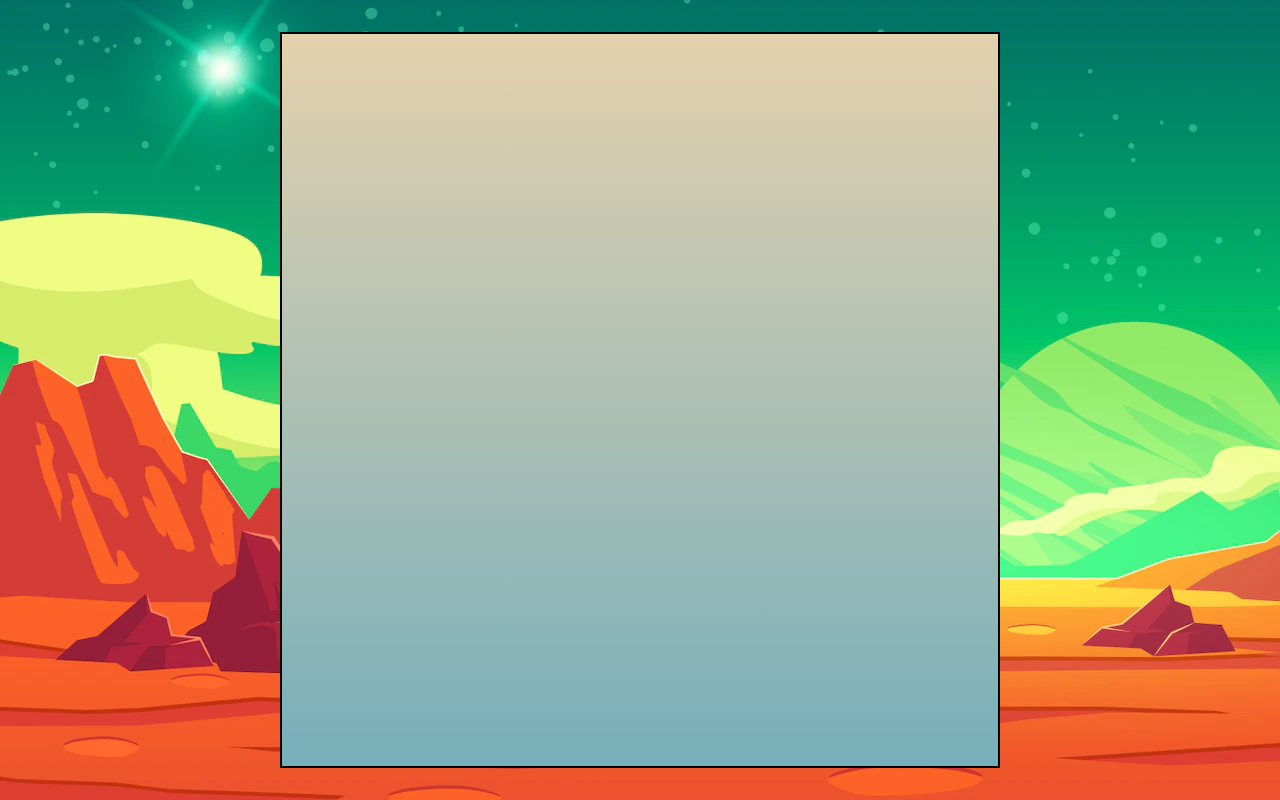
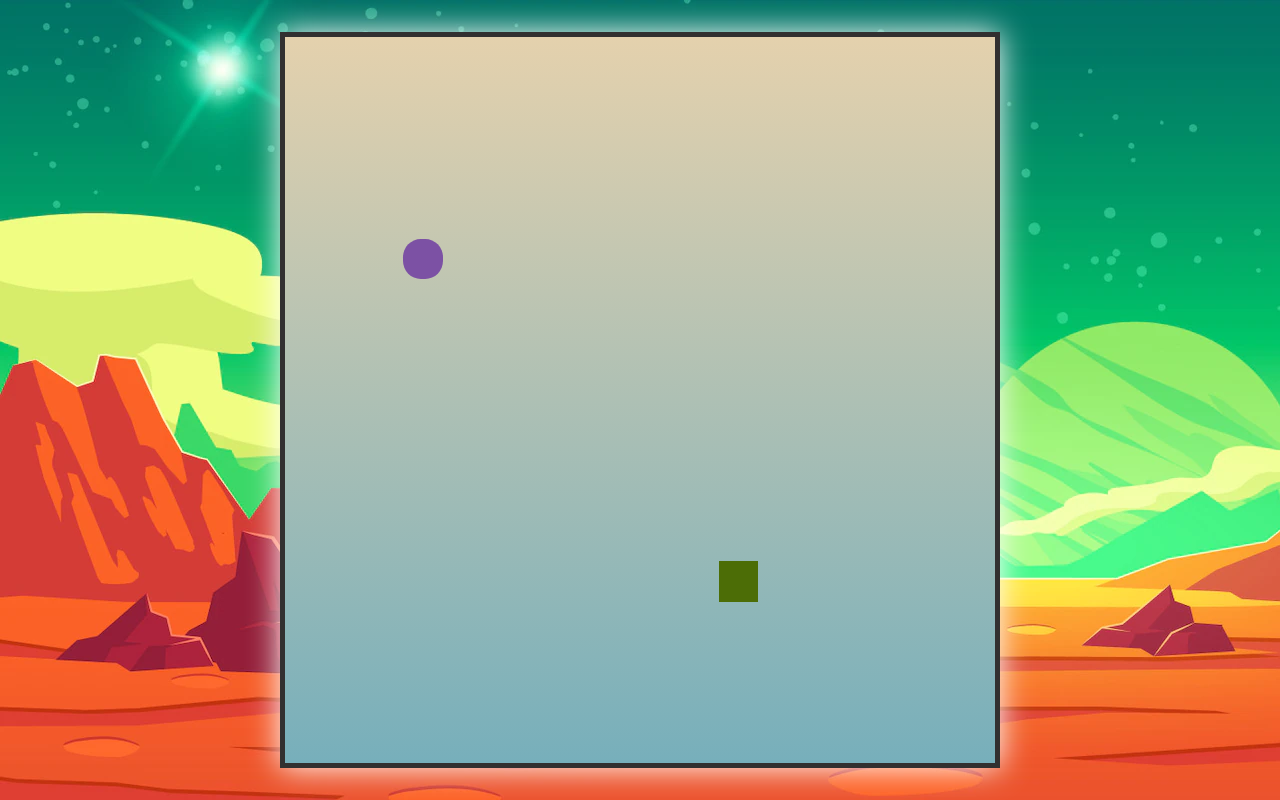
Before and after one commit to shahbaz4783/SnakeMania, a plain HTML site: page index.html in a window 1280 px wide. Drawn offline with Linux system fonts and the light colour scheme.

Commit message:
initial designing

```diff
--- a/css/style.css
+++ b/css/style.css
@@ -24,5 +24,23 @@ body{
     background: linear-gradient(rgb(228, 209, 173), rgb(119, 175, 187) );
     width: 90vmin;
     height: 92vmin;
-    border: 2px solid black;
+    border: 5px solid rgb(50, 48, 48);
+    box-shadow: 0 0 30px rgb(255, 255, 255);
+    display: grid;
+    grid-template-rows: repeat(18, 1fr);
+    grid-template-columns : repeat(18, 1fr);
 }
+
+.head{
+    background-color: rgb(76, 109, 6);
+}
+
+.snake{
+    background-color: greenyellow;
+    border: 1px solid black;
+}
+
+.food{
+    background-color: rgb(124, 81, 164);
+    border-radius: 45%;
+}
```
